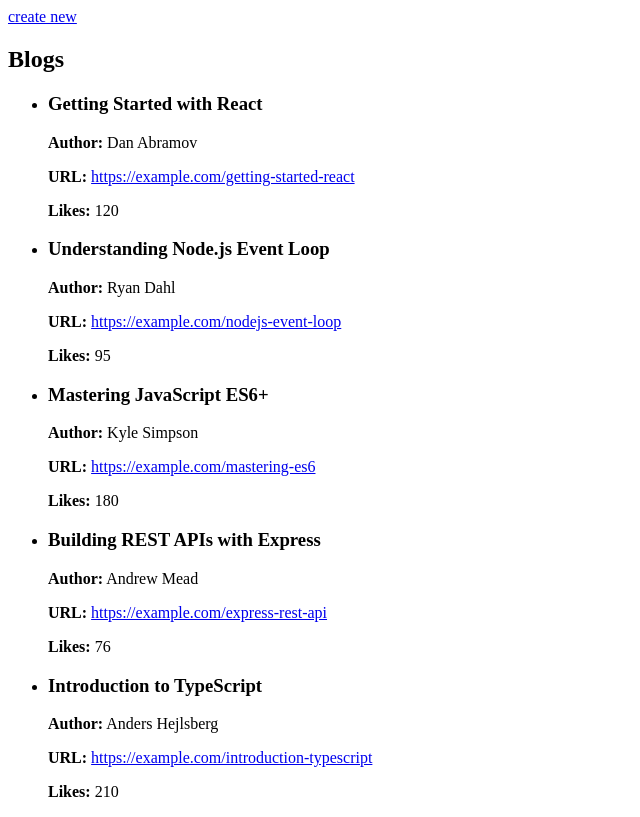
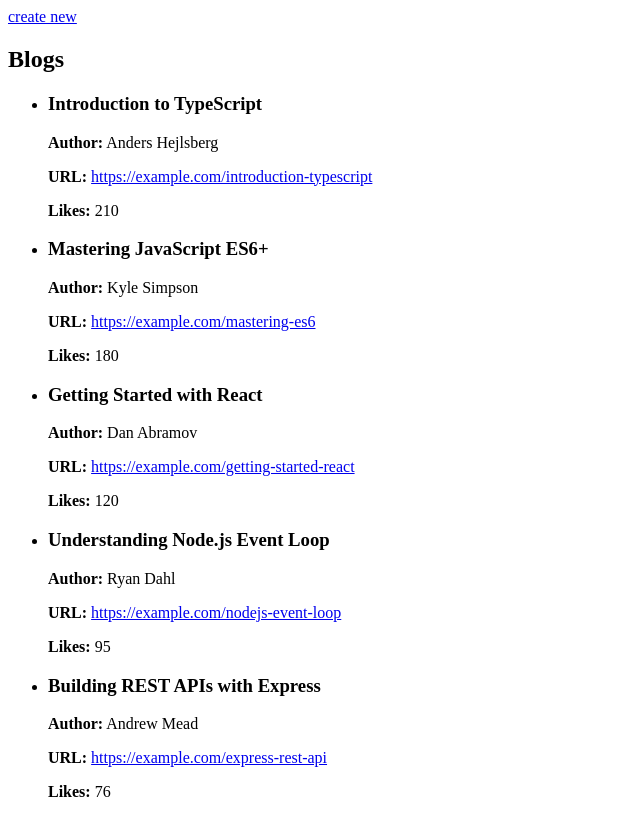
Before and after one commit to NitinYadav354/fullstackopen_next.js, a Next.js app in the folder blog/: page /blogs in a window 1280 px wide. Shown: the whole page, without its empty margins (0-640 px from the left). Built offline with nearby package versions, Linux system fonts and the light colour scheme.

Commit message:
Exercise 2.5

```diff
--- a/blog/app/blogs/page.tsx
+++ b/blog/app/blogs/page.tsx
@@ -1,7 +1,8 @@
 import { getBlogs,  } from "../services/blogs";
 
 const Blogs = () => {
-    const blogs = getBlogs()
+    const blogs = [...getBlogs()]
+    blogs.sort((a, b) => b.likes - a.likes);
     return(
         <div>
             <h2>Blogs
```
